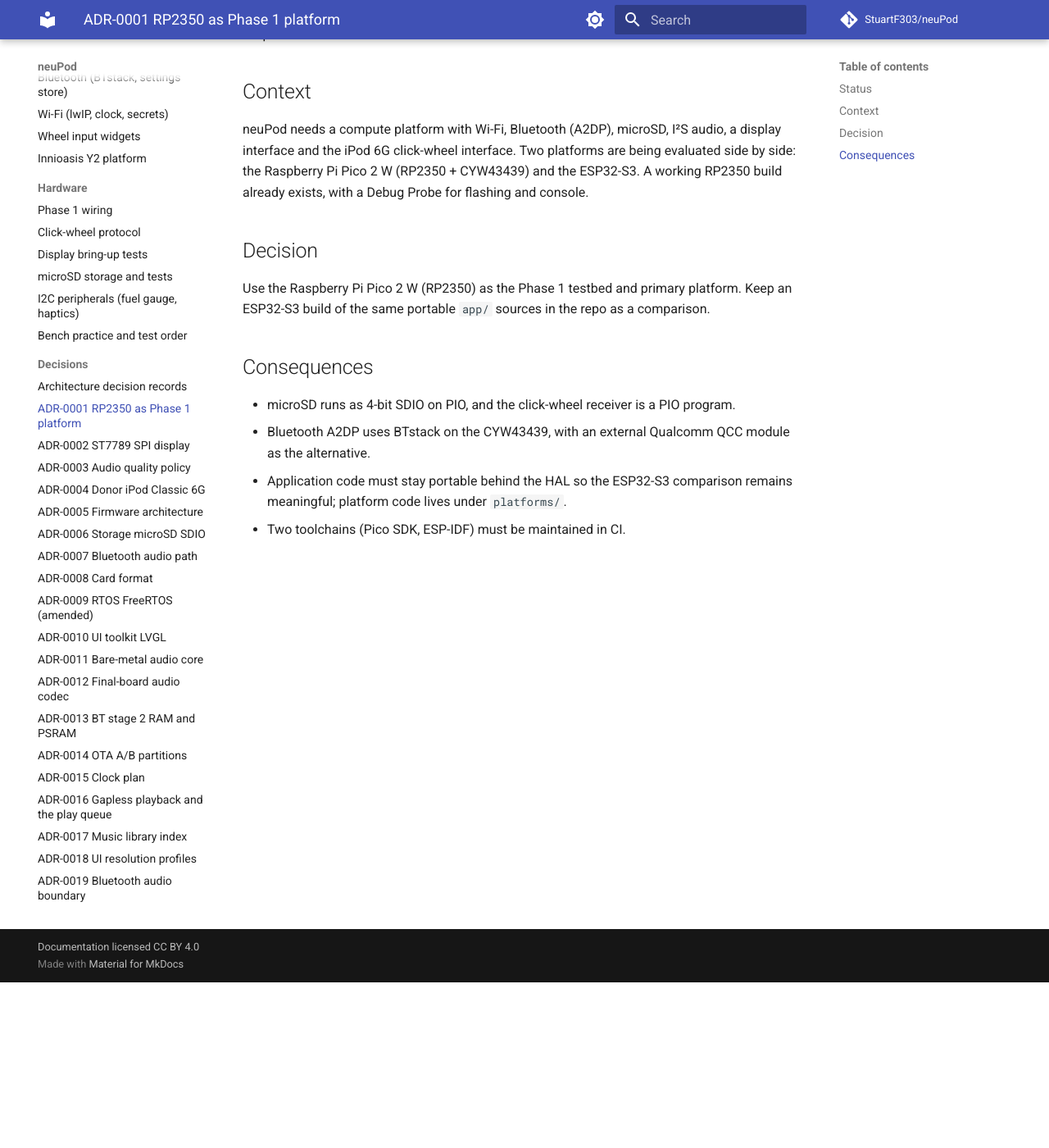
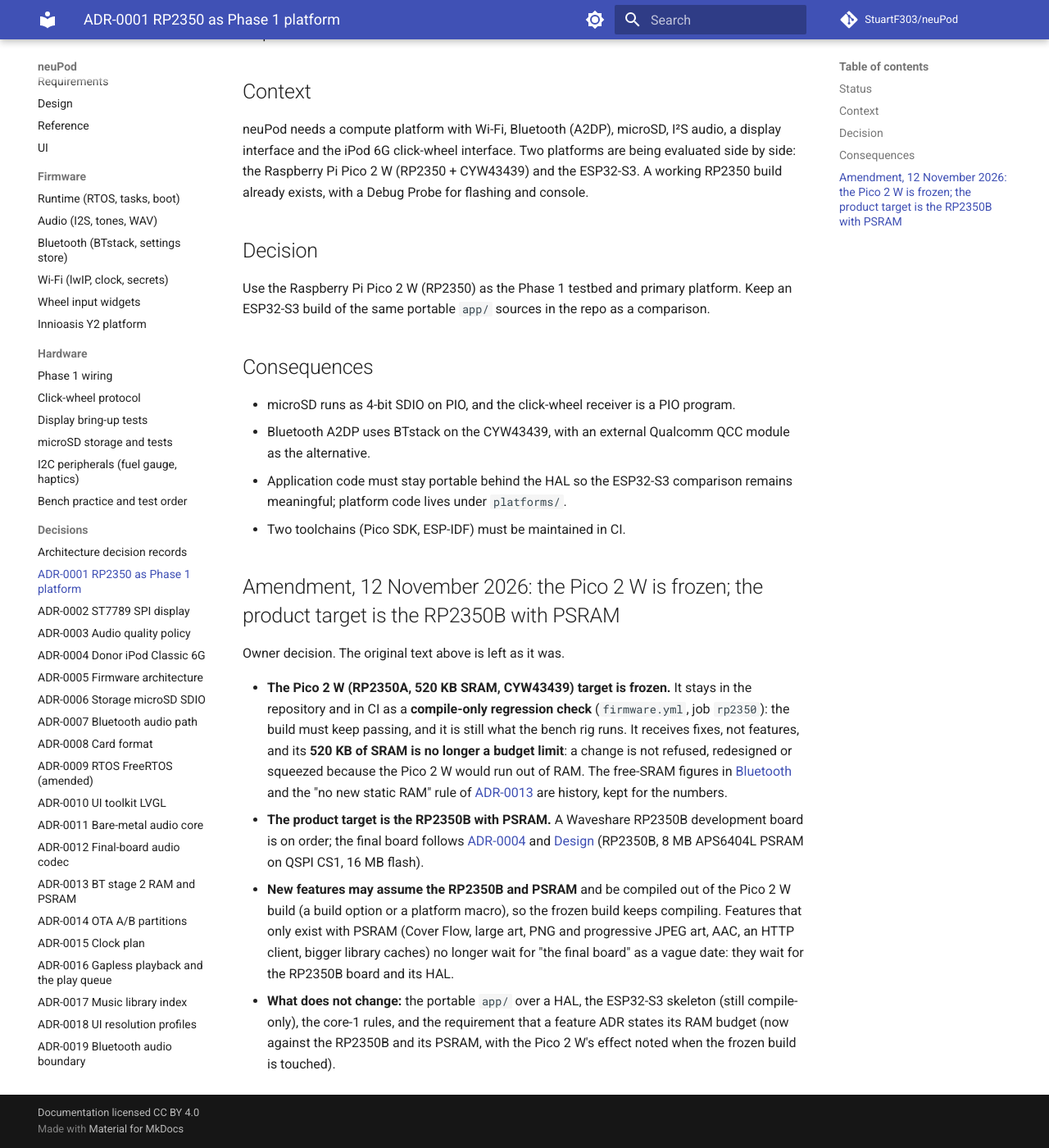
Before and after one commit to StuartF303/neuPod, an MkDocs documentation site: the page built from docs/adr/0001-rp2350-phase1-platform.md, in a window 1280 px wide and 1400 px high, scrolled down 202 px. Shown: the whole window at 82% size. Built offline with MkDocs 1.6.1 and Material for MkDocs 9.7.7, drawn with Linux system fonts in a browser that asks for light colours; comment, search, counter and statistics services are not loaded.

Commit message:
docs: freeze the Pico 2 W target, product target is RP2350B + PSRAM (ADR-0001 amendment)
The Pico 2 W (RP2350A, 520 KB, CYW43) stays in CI as a compile-only
regression check; its SRAM is no longer a budget limit. New features may
assume the RP2350B with PSRAM and be compiled out of the Pico 2 W build.
One-line pointers added to ADR-0013, the Bluetooth memory budget and the
requirements RAM bullet; their figures stay as history.

Co-Authored-By: Claude Opus 5.5 <noreply@anthropic.com>
Claude-Session: https://claude.ai/code/session_01NfmAnW5idE2aicSZUv6Lgy

```diff
--- a/docs/adr/0001-rp2350-phase1-platform.md
+++ b/docs/adr/0001-rp2350-phase1-platform.md
@@ -24,3 +24,21 @@ ESP32-S3 build of the same portable `app/` sources in the repo as a comparison.
 - Application code must stay portable behind the HAL so the ESP32-S3 comparison remains
   meaningful; platform code lives under `platforms/`.
 - Two toolchains (Pico SDK, ESP-IDF) must be maintained in CI.
+
+## Amendment, 12 November 2026: the Pico 2 W is frozen; the product target is the RP2350B with PSRAM
+
+Owner decision. The original text above is left as it was.
+
+* **The Pico 2 W (RP2350A, 520 KB SRAM, CYW43439) target is frozen.** It stays in the repository and in CI as a **compile-only regression
+  check** (`firmware.yml`, job `rp2350`): the build must keep passing, and it is still what the bench rig runs. It receives fixes, not
+  features, and its **520 KB of SRAM is no longer a budget limit**: a change is not refused, redesigned or squeezed because the Pico 2 W
+  would run out of RAM. The free-SRAM figures in [Bluetooth](../bluetooth.md#memory-budget-rp2350-main-sram-512-kb) and the "no new static RAM"
+  rule of [ADR-0013](0013-bluetooth-ram-psram.md) are history, kept for the numbers.
+* **The product target is the RP2350B with PSRAM.** A Waveshare RP2350B development board is on order; the final board follows
+  [ADR-0004](0004-donor-ipod-classic-6g.md) and [Design](../design.md) (RP2350B, 8 MB APS6404L PSRAM on QSPI CS1, 16 MB flash).
+* **New features may assume the RP2350B and PSRAM** and be compiled out of the Pico 2 W build (a build option or a platform macro), so the
+  frozen build keeps compiling. Features that only exist with PSRAM (Cover Flow, large art, PNG and progressive JPEG art, AAC, an HTTP
+  client, bigger library caches) no longer wait for "the final board" as a vague date: they wait for the RP2350B board and its HAL.
+* **What does not change:** the portable `app/` over a HAL, the ESP32-S3 skeleton (still compile-only), the core-1 rules, and the
+  requirement that a feature ADR states its RAM budget (now against the RP2350B and its PSRAM, with the Pico 2 W's effect noted when the
+  frozen build is touched).
--- a/docs/bluetooth.md
+++ b/docs/bluetooth.md
@@ -254,6 +254,8 @@ is capped at -30 dB, exactly as before; the policy, the stored path and the test
 
 ## Memory budget (RP2350, main SRAM 512 KB)
 
+> **Since 12 Nov 2026 this is history, not a limit:** the Pico 2 W build is frozen (compile-only regression check) and its 520 KB is no longer a budget; the product target is the RP2350B with PSRAM ([ADR-0001 amendment](adr/0001-rp2350-phase1-platform.md#amendment-12-november-2026-the-pico-2-w-is-frozen-the-product-target-is-the-rp2350b-with-psram)). The figures stay as the record of what the testbed ran.
+
 The static RAM ("bss", every figure from `arm-none-eabi-size` on the linked `neupod.elf`):
 
 | | before (feat/codecs) | after stage 1 |
--- a/docs/requirements.md
+++ b/docs/requirements.md
@@ -181,7 +181,7 @@ Click-wheel-driven UI recreating the Classic experience (menus, Cover Flow, podc
 - Wi-Fi use cases: podcast download, library sync from a NAS/PC, firmware OTA. Streaming (Spotify/Apple Music) needs a Linux module.
 - Host side: the iPod must mount as a plain USB drive — no iTunes dependency.
 - Keep the stock-panel driver and a new-panel driver behind one display abstraction so either screen works.
-- **RAM budget:** every feature ADR states its RAM cost. The final board has 8 MB PSRAM (APS6404L, QSPI CS1, [ADR-0013](adr/0013-bluetooth-ram-psram.md)); artwork, HTTP and AAC are PSRAM-only.
+- **RAM budget:** every feature ADR states its RAM cost (the Pico 2 W's 520 KB is no longer a limit since 12 Nov 2026: the product target is the RP2350B with PSRAM, [ADR-0001 amendment](adr/0001-rp2350-phase1-platform.md#amendment-12-november-2026-the-pico-2-w-is-frozen-the-product-target-is-the-rp2350b-with-psram)). The final board has 8 MB PSRAM (APS6404L, QSPI CS1, [ADR-0013](adr/0013-bluetooth-ram-psram.md)); artwork, HTTP and AAC are PSRAM-only.
 - **Flash and OTA:** final board 16 MB W25Q128; bootrom A/B partitions with TBYB ([ADR-0014](adr/0014-ota-ab-partitions.md)).
 - **Secrets:** RP2350 random 256-bit key in OTP at provisioning, chip-ID HKDF as the pre-provisioning fallback, no secure element; ESP32 route: eFuse key + flash encryption. Secure boot decided later ([Wi-Fi](wifi.md#secrets-at-rest)).
 - **Clock:** [ADR-0015](adr/0015-clock-plan.md).
```
Also changed, not shown: docs/adr/0013-bluetooth-ram-psram.md (+2 -0 lines).
